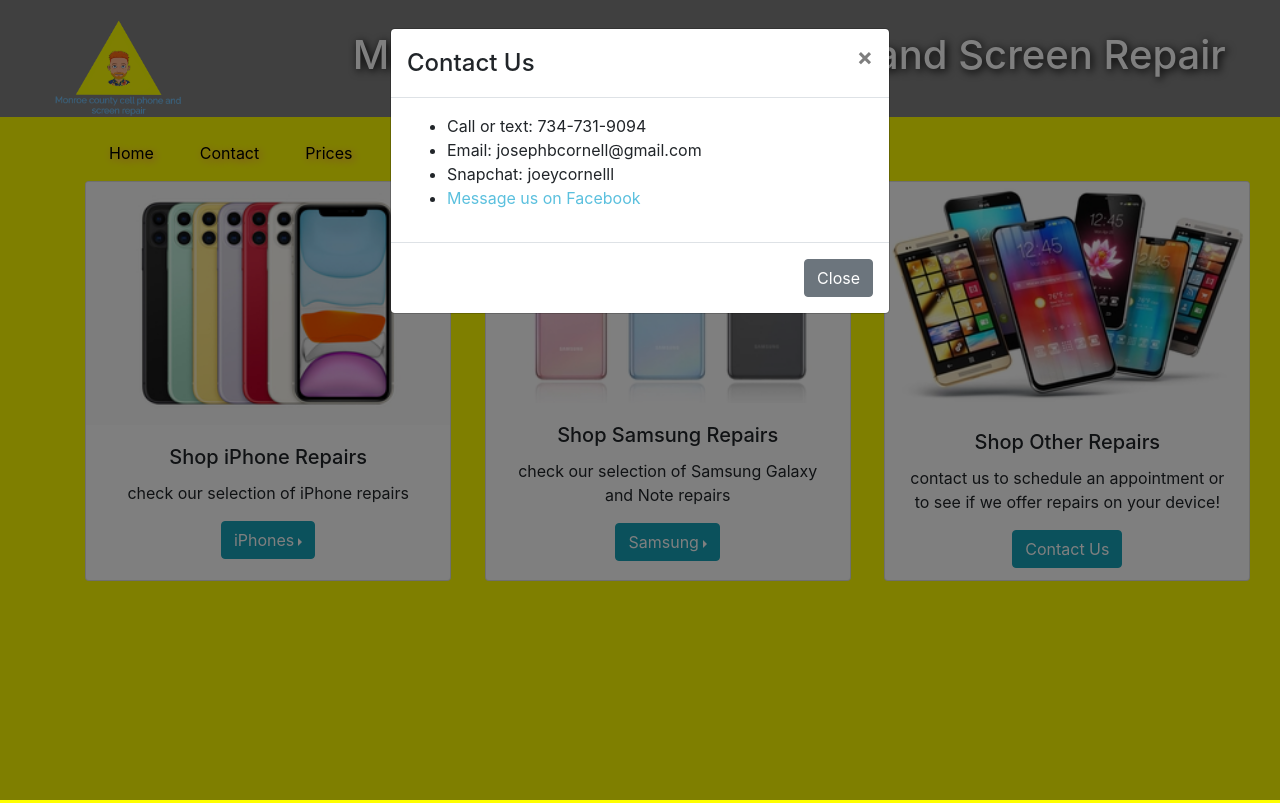
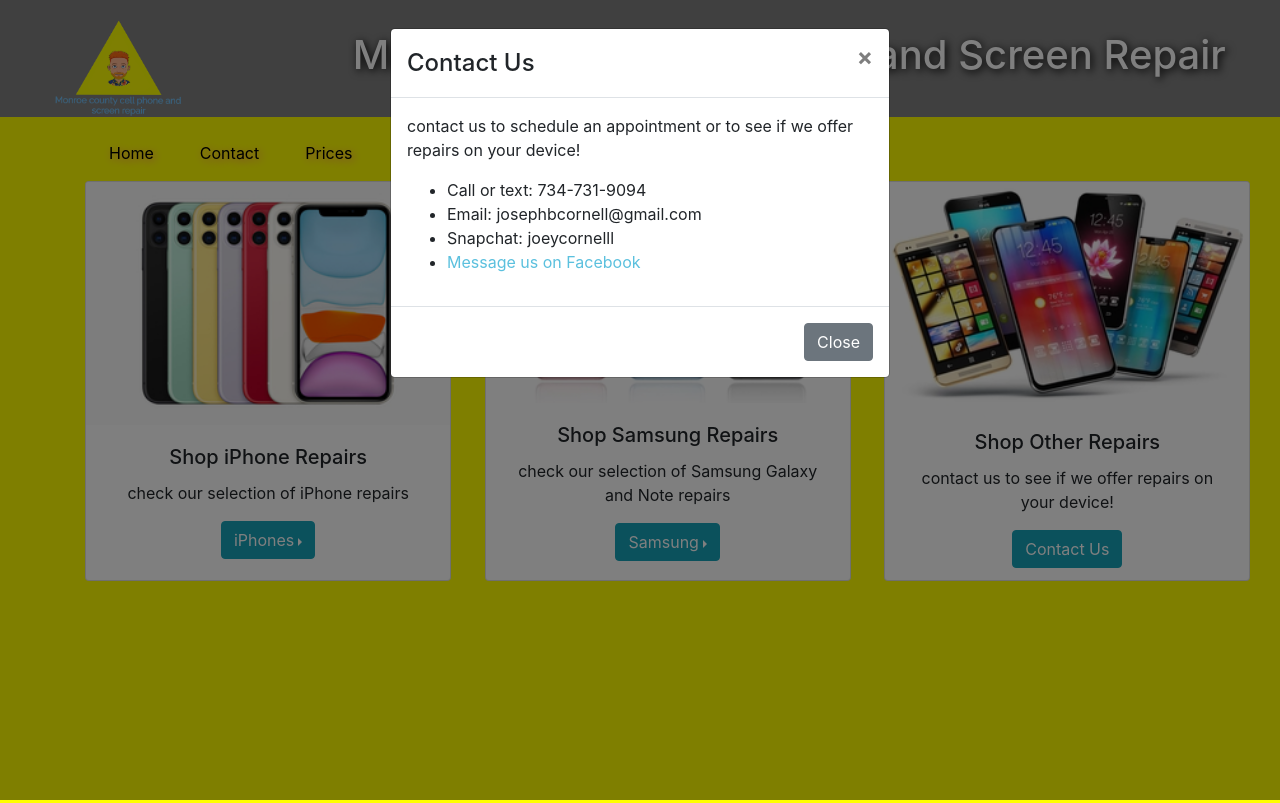
Before and after one commit to jbcornel/MonroeCountyCellPhoneAndScreenRepair, a React (Create React App) app: page /prices in a window 1280 px wide. Both pictures are taken after a click on the button "Contact Us". Built offline with nearby package versions, Linux system fonts and the light colour scheme.

Commit message:
Update Prices.js

```diff
--- a/src/components/Prices.js
+++ b/src/components/Prices.js
@@ -297,6 +297,7 @@ noreferrer"href='https://www.facebook.com/monroecountycellphonerepair'>Follow an
           <Modal.Title>Contact Us</Modal.Title>
         </Modal.Header>
         <Modal.Body>
+            <p>contact us to schedule an appointment or to see if we offer repairs on your device!</p>
             <ul>
                 <li>Call or text: 734-731-9094</li>
                 <li>Email: josephbcornell@gmail.com</li>
@@ -365,7 +366,7 @@ noreferrer" href='https://www.facebook.com/monroecountycellphonerepair'>Message
         <Card.Body>
             <Card.Title>Shop Other Repairs</Card.Title>
             <Card.Text>
-                 contact us to schedule an appointment or to see if we offer repairs on your device!
+                 contact us to see if we offer repairs on your device!
             </Card.Text>
             <Button onClick={() => this.handleContactModal()} size='md' variant="info">
             Contact Us
```
